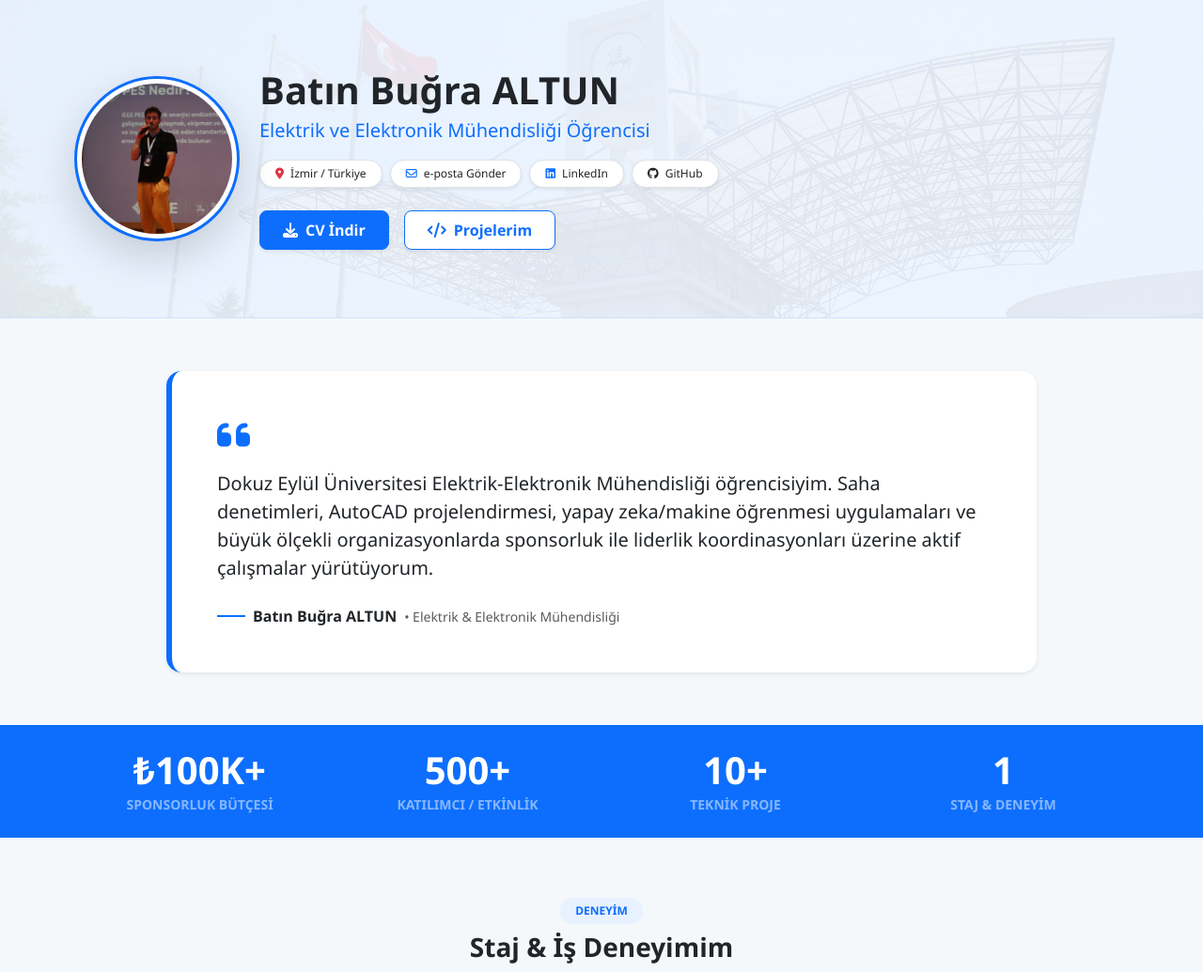
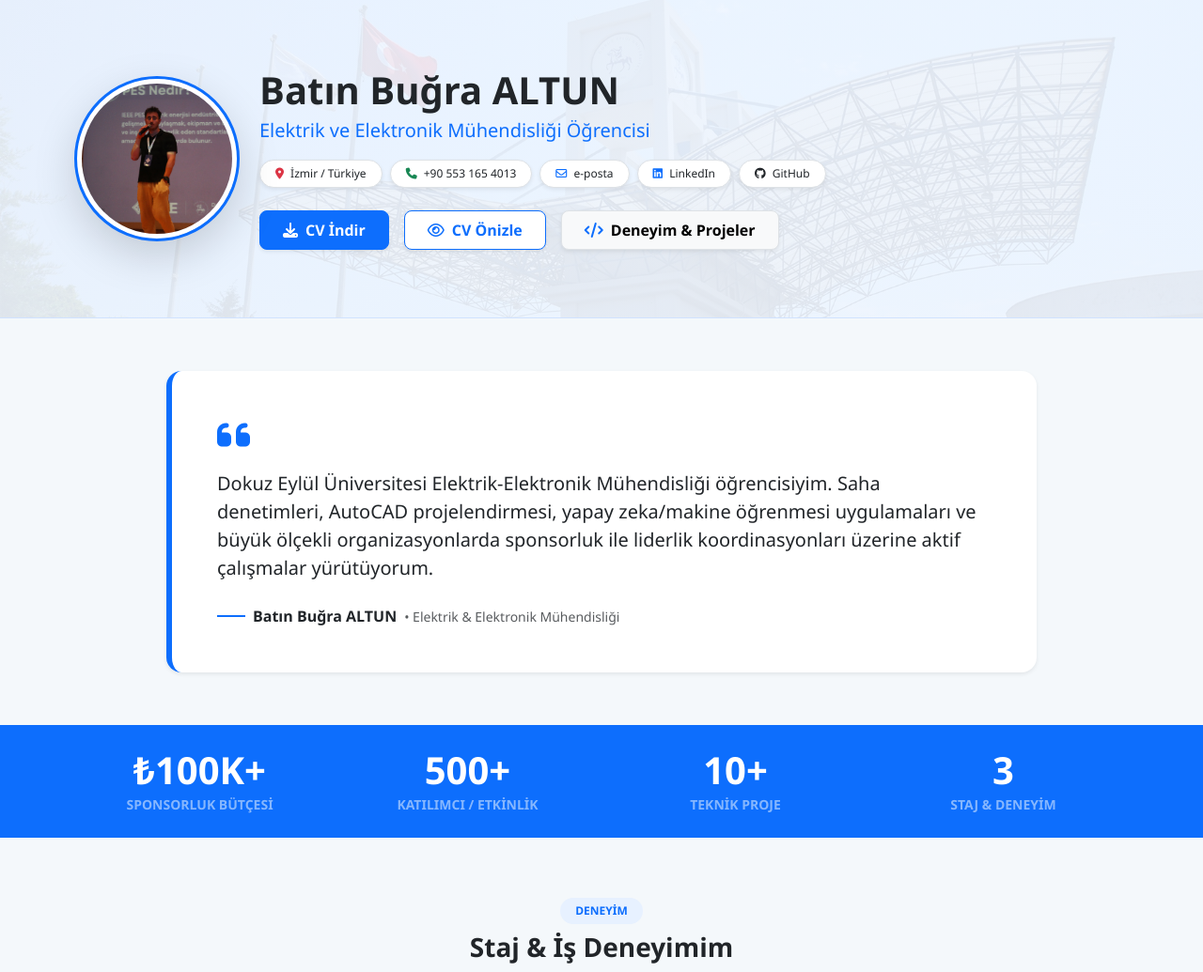
Before and after one commit to batinbugraaltun-dev/benim-cv-sitem, a Flask app: page / in a window 1280 px wide. Shown: the part 57-1092 px from the top of the page at 94% size. Run offline with Flask 3, Linux system fonts and the light colour scheme.

Commit message:
CV onizleme modali ve telefon bilgisi eklendi

```diff
--- a/templates/index.html
+++ b/templates/index.html
@@ -23,13 +23,16 @@
                 <h1 class="display-6 fw-bold text-dark mb-1">Batın Buğra ALTUN</h1>
                 <p class="fs-5 fw-medium mb-3 text-primary">Elektrik ve Elektronik Mühendisliği Öğrencisi</p>
 
-                <!-- Sosyal Medya & İletişim Pill (Rozet) Butonları -->
+                <!-- Sosyal Medya & İletişim Rozetleri -->
                 <div class="d-flex flex-wrap gap-2 mb-4">
                     <span class="badge bg-white text-dark border rounded-pill px-3 py-2 fw-normal shadow-sm">
                         <i class="fa-solid fa-location-dot me-1 text-danger"></i> İzmir / Türkiye
                     </span>
+                    <a href="tel:+905531654013" class="badge bg-white text-dark border text-decoration-none rounded-pill px-3 py-2 fw-normal shadow-sm">
+                        <i class="fa-solid fa-phone me-1 text-success"></i> +90 553 165 4013
+                    </a>
                     <a href="mailto:batinbugraaltun@gmail.com" class="badge bg-white text-dark border text-decoration-none rounded-pill px-3 py-2 fw-normal shadow-sm">
-                        <i class="fa-regular fa-envelope me-1 text-primary"></i> e-posta Gönder
+                        <i class="fa-regular fa-envelope me-1 text-primary"></i> e-posta
                     </a>
                     <a href="https://linkedin.com/in/batinbugraaltun" target="_blank" class="badge bg-white text-dark border text-decoration-none rounded-pill px-3 py-2 fw-normal shadow-sm">
                         <i class="fa-brands fa-linkedin me-1 text-primary"></i> LinkedIn
@@ -39,15 +42,26 @@
                     </a>
                 </div>
 
-                <!-- CV İndir & Projelerim Butonları -->
+                <!-- Butonlar: CV İndir, CV Önizle, Projelerim -->
                 <div class="d-flex flex-wrap gap-3">
+                    <!-- CV İndir -->
                     <a href="{{ url_for('static', filename='uploads/CV.pdf') }}" download
                        class="btn btn-primary rounded-3 px-4 py-2 fw-semibold shadow-sm d-flex align-items-center gap-2">
                         <i class="fa-solid fa-download"></i> CV İndir
                     </a>
+
+                    <!-- CV Önizle (Modal Tetikleyici) -->
+                    <button type="button"
+                            class="btn btn-outline-primary bg-white rounded-3 px-4 py-2 fw-semibold shadow-sm d-flex align-items-center gap-2"
+                            data-bs-toggle="modal"
+                            data-bs-target="#cvModal">
+                        <i class="fa-regular fa-eye"></i> CV Önizle
+                    </button>
+
+                    <!-- Projelerim -->
                     <a href="{{ url_for('deneyim') }}"
-                       class="btn btn-outline-primary bg-white rounded-3 px-4 py-2 fw-semibold shadow-sm d-flex align-items-center gap-2">
-                        <i class="fa-solid fa-code"></i> Projelerim
+                       class="btn btn-light border rounded-3 px-4 py-2 fw-semibold shadow-sm d-flex align-items-center gap-2">
+                        <i class="fa-solid fa-code text-primary"></i> Deneyim & Projeler
                     </a>
                 </div>
             </div>
@@ -95,7 +109,7 @@
                 <span class="text-white-50 small fw-bold text-uppercase">Teknik Proje</span>
             </div>
             <div class="col-6 col-md-3">
-                <h2 class="fw-bold display-6 mb-0">1</h2>
+                <h2 class="fw-bold display-6 mb-0">3</h2>
                 <span class="text-white-50 small fw-bold text-uppercase">Staj & Deneyim</span>
             </div>
         </div>
@@ -228,4 +242,21 @@
     </a>
 </div>
 
+<!-- ==================== CV ÖNİZLEME MODALI ==================== -->
+<div class="modal fade" id="cvModal" tabindex="-1" aria-labelledby="cvModalLabel" aria-hidden="true">
+    <div class="modal-dialog modal-xl modal-dialog-centered" style="height: 90vh;">
+        <div class="modal-content h-100 shadow-lg rounded-4 overflow-hidden border-0">
+            <div class="modal-header bg-primary text-white py-3">
+                <h5 class="modal-title fw-bold" id="cvModalLabel">
+                    <i class="fa-solid fa-file-pdf me-2"></i>Batın Buğra ALTUN — Özgeçmiş (CV)
+                </h5>
+                <button type="button" class="btn-close btn-close-white" data-bs-dismiss="modal" aria-label="Kapat"></button>
+            </div>
+            <div class="modal-body p-0" style="height: calc(100% - 60px);">
+                <iframe src="{{ url_for('static', filename='uploads/CV.pdf') }}" width="100%" height="100%" style="border: none;"></iframe>
+            </div>
+        </div>
+    </div>
+</div>
+
 {% endblock %}
```
Also changed, not shown: 1 other file. Lines whose indentation alone changed are shown as unchanged.
